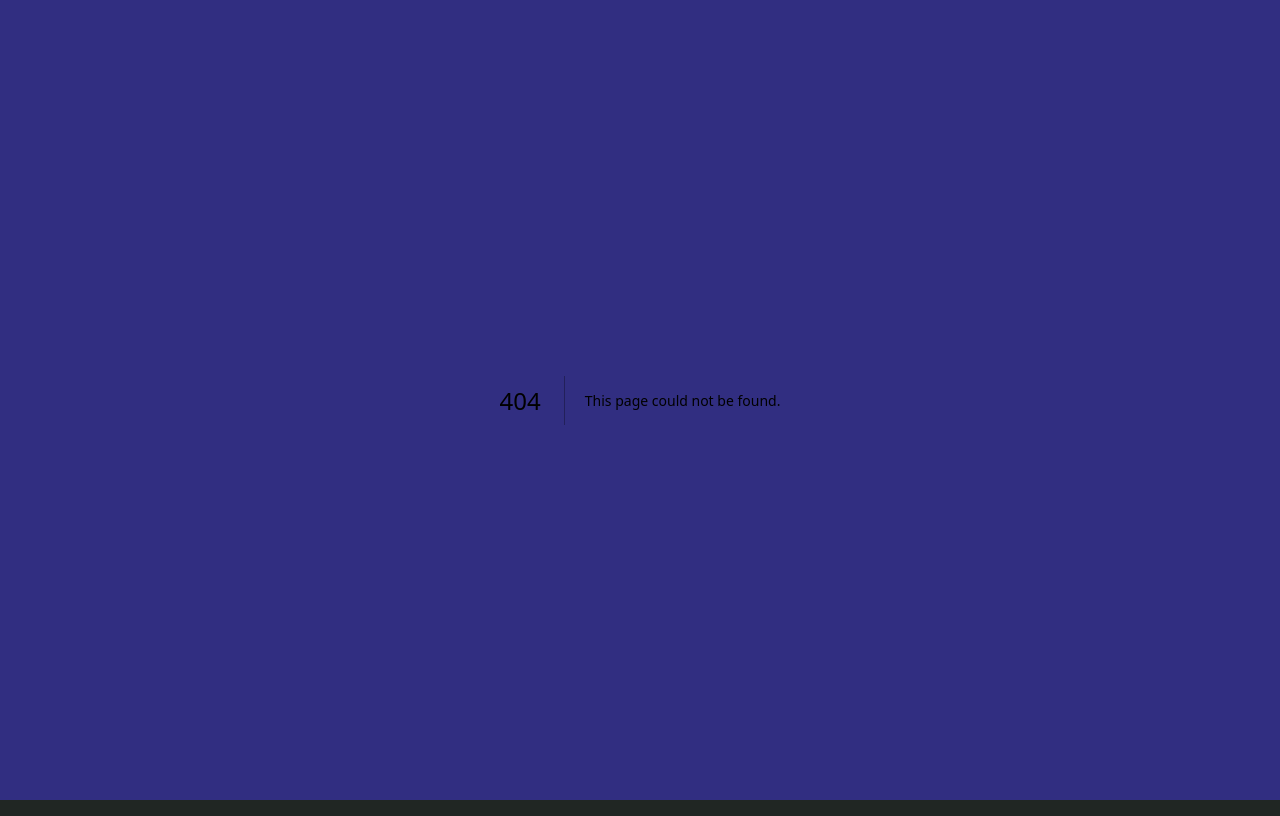
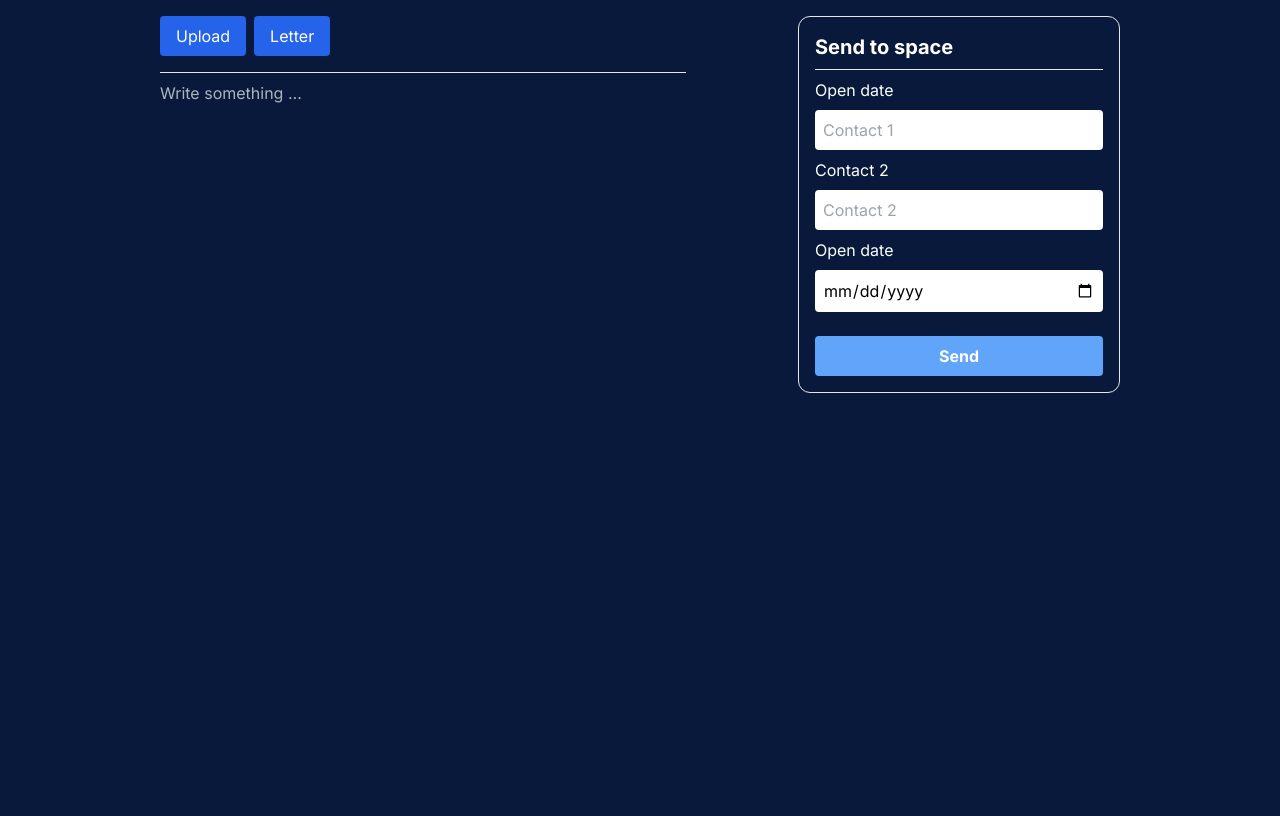
Before and after one commit to JaehoonSon/Jodas, a Next.js app in the folder jodas.frontend/: page /test in a window 1280 px wide. Before the commit this address had no page. Built offline with nearby package versions, Linux system fonts and the light colour scheme.

Commit message:
upload page

```diff
--- a/jodas.frontend/package.json
+++ b/jodas.frontend/package.json
@@ -12,6 +12,7 @@
     "@tailwindcss/typography": "^0.5.10",
     "@tiptap/extension-bullet-list": "^2.2.1",
     "@tiptap/extension-list-item": "^2.2.1",
+    "@tiptap/extension-placeholder": "^2.2.1",
     "@tiptap/pm": "^2.2.1",
     "@tiptap/react": "^2.2.1",
     "@tiptap/starter-kit": "^2.2.1",
--- a/jodas.frontend/src/app/Components/ManageCapsule.tsx
+++ b/jodas.frontend/src/app/Components/ManageCapsule.tsx
@@ -1,23 +1,97 @@
 "use client";
 
-import Letter from "./Letter";
+import { useState } from "react";
 import Tiptap from "./TipTap";
 import Upload from "./Upload";
+// Import necessary modules
 
 const ManageCapsule = () => {
+  const [type, setType] = useState<"file" | "text">("text");
+
+  const handleSubmit = (e: React.FormEvent<HTMLFormElement>) => {
+    e.preventDefault();
+
+    // Add logic for handling the form submission
+    console.log("Form submitted!");
+    // You can add additional logic here, such as sending data to the server.
+
+    // For example:
+    // const formData = new FormData(e.currentTarget);
+    // fetch('/your-api-endpoint', {
+    //   method: 'POST',
+    //   body: formData,
+    // })
+    // .then(response => response.json())
+    // .then(data => console.log(data))
+    // .catch(error => console.error('Error:', error));
+  };
+
   return (
-    <>
-      <div className={"flex gap-2 my-8"}>
-        <Letter />
-        <Upload />
+    <div className="flex my-4 w-full text-white gap-28 justify-evenly px-40">
+      <div className="flex-wrap flex-shrink-0 grow">
+        <form onSubmit={handleSubmit}>
+          <div className="flex gap-2 mb-4">
+            <button
+              className="py-2 px-4 bg-blue-600 rounded hover:bg-blue-800"
+              onClick={() => setType("file")}
+            >
+              Upload
+            </button>
+            <button
+              className="py-2 px-4 bg-blue-600 rounded hover:bg-blue-800"
+              onClick={() => setType("text")}
+            >
+              Letter
+            </button>
+          </div>
+          <hr className="w-full mb-4" />
+
+          {type === "file" ? <Upload className="" /> : <Tiptap />}
+        </form>
       </div>
 
-      <Tiptap />
-      {/* Submit */}
-      <div>
-        <button className="btn btn-primary my-8">Submit</button>
+      <div
+        className="flex flex-col gap-2 border p-4 rounded-xl "
+        style={{ alignSelf: "flex-start" }}
+      >
+        <h1 className="text-xl font-bold">Send to space</h1>
+        <hr />
+        <label htmlFor="date">Open date</label>
+
+        <input
+          type="text"
+          name=""
+          id=""
+          placeholder="Contact 1"
+          required
+          className="p-2 w-72 rounded text-black"
+        />
+        <label htmlFor="date">Contact 2</label>
+        <input
+          type="text"
+          name=""
+          id=""
+          placeholder="Contact 2"
+          required
+          className="p-2 w-72 rounded text-black"
+        />
+        <label htmlFor="date">Open date</label>
+        <input
+          type="date"
+          name="date"
+          id="date"
+          required
+          className="p-2 w-72 rounded text-black"
+        />
+        {/* Submit */}
+        <button
+          type="submit"
+          className="bg-blue-400 py-2 mt-4 rounded text-white font-bold hover:bg-blue-300"
+        >
+          Send
+        </button>
       </div>
-    </>
+    </div>
   );
 };
 
--- a/jodas.frontend/src/app/Components/TipTap.tsx
+++ b/jodas.frontend/src/app/Components/TipTap.tsx
@@ -4,9 +4,20 @@ import { useEditor, EditorContent } from "@tiptap/react";
 import StarterKit from "@tiptap/starter-kit";
 import { Content } from "next/font/google";
 import "../styles/editorstyles.scss";
-import { useState } from "react";
+import { useEffect, useState } from "react";
+import Placeholder from "@tiptap/extension-placeholder";
 
 const Tiptap = () => {
+  const [content, setContent] = useState("");
+
+  useEffect(() => {
+    // Load content from local storage when the component mounts
+    const savedContent = localStorage.getItem("content");
+    if (savedContent) {
+      setContent(savedContent);
+    }
+  }, []);
+
   const editor = useEditor({
     extensions: [
       StarterKit.configure({
@@ -19,19 +30,24 @@ const Tiptap = () => {
           keepMarks: true,
         },
       }),
+
+      Placeholder.configure({
+        emptyEditorClass: "is-editor-empty",
+      }),
     ],
-    content: `
-    <p><span>This has a &lt;span&gt; tag without a style attribute, so it’s thrown away.</span></p>
-    <p><span style="">But this one is wrapped in a &lt;span&gt; tag with an inline style attribute, so it’s kept - even if it’s empty for now.</span></p>
-  `,
+
+    content: content,
+
     editorProps: {
       attributes: {
         class:
-          "prose dark:prose-invert prose-sm sm:prose-base lg:prose-lg focus:outline-none",
+          "prose dark:prose-invert prose-sm sm:prose-base  focus:outline-none text-white",
       },
     },
     onUpdate: ({ editor }) => {
-      const json = editor.getHTML();
+      const html = editor.getHTML();
+
+      localStorage.setItem("content", html);
 
       // send the content to an API here
     },
--- a/jodas.frontend/src/app/Components/Upload.tsx
+++ b/jodas.frontend/src/app/Components/Upload.tsx
@@ -1,10 +1,75 @@
-const Upload = () => {
+"use client";
+
+import { useState } from "react";
+
+const Upload = (prop: any) => {
+  const [files, setFiles] = useState<File[]>([]);
+
+  const onSubmit = (e: React.FormEvent) => {
+    e.preventDefault();
+    console.log("Submit", files);
+
+    // Here, you can handle the file upload logic, e.g., send files to the server.
+  };
+
+  const handleOnChange = (e: React.ChangeEvent<HTMLInputElement>) => {
+    if (e.target.files) {
+      setFiles(Array.from(e.target.files));
+    }
+  };
+
   return (
-    <>
+    <div className={`${prop.className} w-80`}>
       <div>
-        <button className="btn btn-outline btn-success ">Upload</button>
+        <form onSubmit={onSubmit}>
+          <div className="">
+            <label
+              htmlFor="dropzone-file"
+              className="flex flex-col items-center justify-center w-full h-64 border-2 border-gray-300 border-dashed rounded-lg cursor-pointer bg-gray-50 dark:hover:bg-gray-800 dark:bg-gray-700 hover:bg-gray-100 dark:border-gray-600 dark:hover:border-gray-500 dark:hover:bg-gray-600"
+            >
+              <div className="flex flex-col items-center justify-center pt-5 pb-6">
+                <svg
+                  className="w-8 h-8 mb-4 text-gray-500 dark:text-gray-400"
+                  aria-hidden="true"
+                  xmlns="http://www.w3.org/2000/svg"
+                  fill="none"
+                  viewBox="0 0 20 16"
+                >
+                  <path
+                    stroke="currentColor"
+                    strokeLinecap="round"
+                    strokeLinejoin="round"
+                    strokeWidth="2"
+                    d="M13 13h3a3 3 0 0 0 0-6h-.025A5.56 5.56 0 0 0 16 6.5 5.5 5.5 0 0 0 5.207 5.021C5.137 5.017 5.071 5 5 5a4 4 0 0 0 0 8h2.167M10 15V6m0 0L8 8m2-2 2 2"
+                  />
+                </svg>
+                <p className="mb-2 text-sm text-gray-500 dark:text-gray-400">
+                  <span className="font-semibold">Click to upload</span> or drag
+                  and drop
+                </p>
+                <p className="text-xs text-gray-500 dark:text-gray-400">
+                  SVG, PNG, JPG, or GIF (MAX. 800x400px)
+                </p>
+              </div>
+              <input
+                id="dropzone-file"
+                type="file"
+                className="hidden"
+                onChange={handleOnChange}
+                multiple // Allow multiple file selection
+              />
+            </label>
+          </div>
+        </form>
       </div>
-    </>
+      {/* Display the files uploaded */}
+      <p className="text-white text-sm mt-2">
+        Files uploaded:
+        {files?.length && files.length > 0
+          ? files.map((file) => <span key={file.name}>{file.name}</span>)
+          : null}
+      </p>
+    </div>
   );
 };
 
--- a/jodas.frontend/src/app/layout.tsx
+++ b/jodas.frontend/src/app/layout.tsx
@@ -17,7 +17,7 @@ export default function RootLayout({
 }>) {
   return (
     <html lang="en">
-      <body className={`${inter.className} bg-indigo-900 h-screen`}>
+      <body className={`${inter.className} h-screen`}>
         <div className="h-full">{children}</div>
       </body>
     </html>
--- a/jodas.frontend/src/app/page.tsx
+++ b/jodas.frontend/src/app/page.tsx
@@ -6,6 +6,7 @@ export default function Home() {
   return (
     <>
       <div className={""}>
+        <h1>hello</h1>
       </div>
     </>
   );
--- a/jodas.frontend/src/app/styles/editorstyles.scss
+++ b/jodas.frontend/src/app/styles/editorstyles.scss
@@ -2,6 +2,18 @@
 .tiptap {
   > * + * {
     margin-top: 0.75em;
+  }
+
+  p.is-editor-empty:first-child::before {
+    color: #adb5bd;
+    content: attr(data-placeholder);
+    float: left;
+    height: 0;
+    pointer-events: none;
+  }
+
+  p {
+    line-height: 0.5;
   }
 
   .ProseMirror {
--- /dev/null
+++ b/jodas.frontend/src/app/test/page.tsx
@@ -0,0 +1,9 @@
+import ManageCapsule from "../Components/ManageCapsule";
+
+export default function Test() {
+  return (
+    <div>
+      <ManageCapsule />
+    </div>
+  );
+}
--- a/jodas.frontend/tailwind.config.ts
+++ b/jodas.frontend/tailwind.config.ts
@@ -28,7 +28,7 @@ const config: Config = {
 
           neutral: "#040808",
 
-          "base-100": "#202623",
+          "base-100": "rgb(8,25,60)",
 
           info: "#00dfff",
 
```
Also changed, not shown: 1 other file (tests, documents, lock files or other folders).
